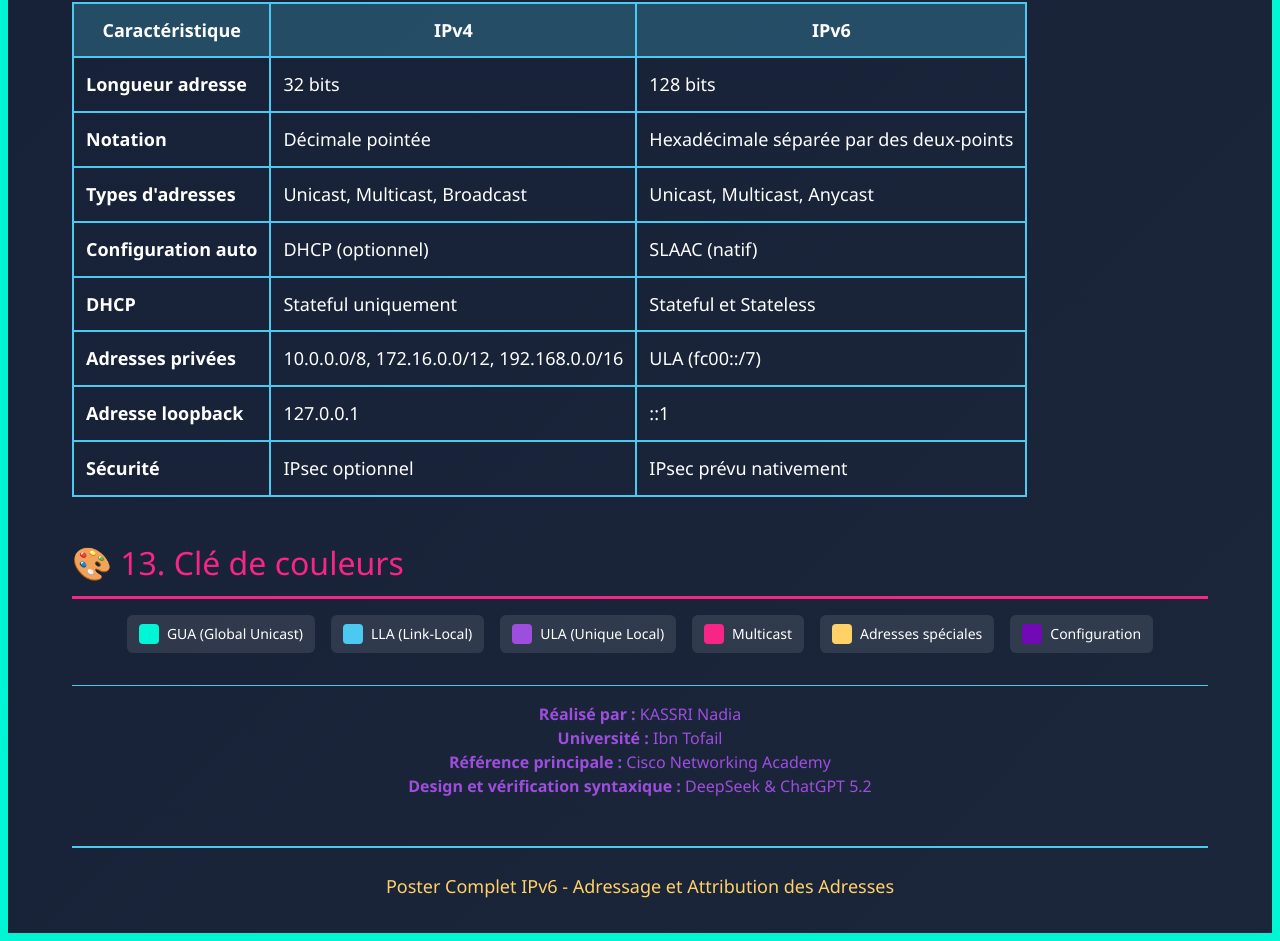
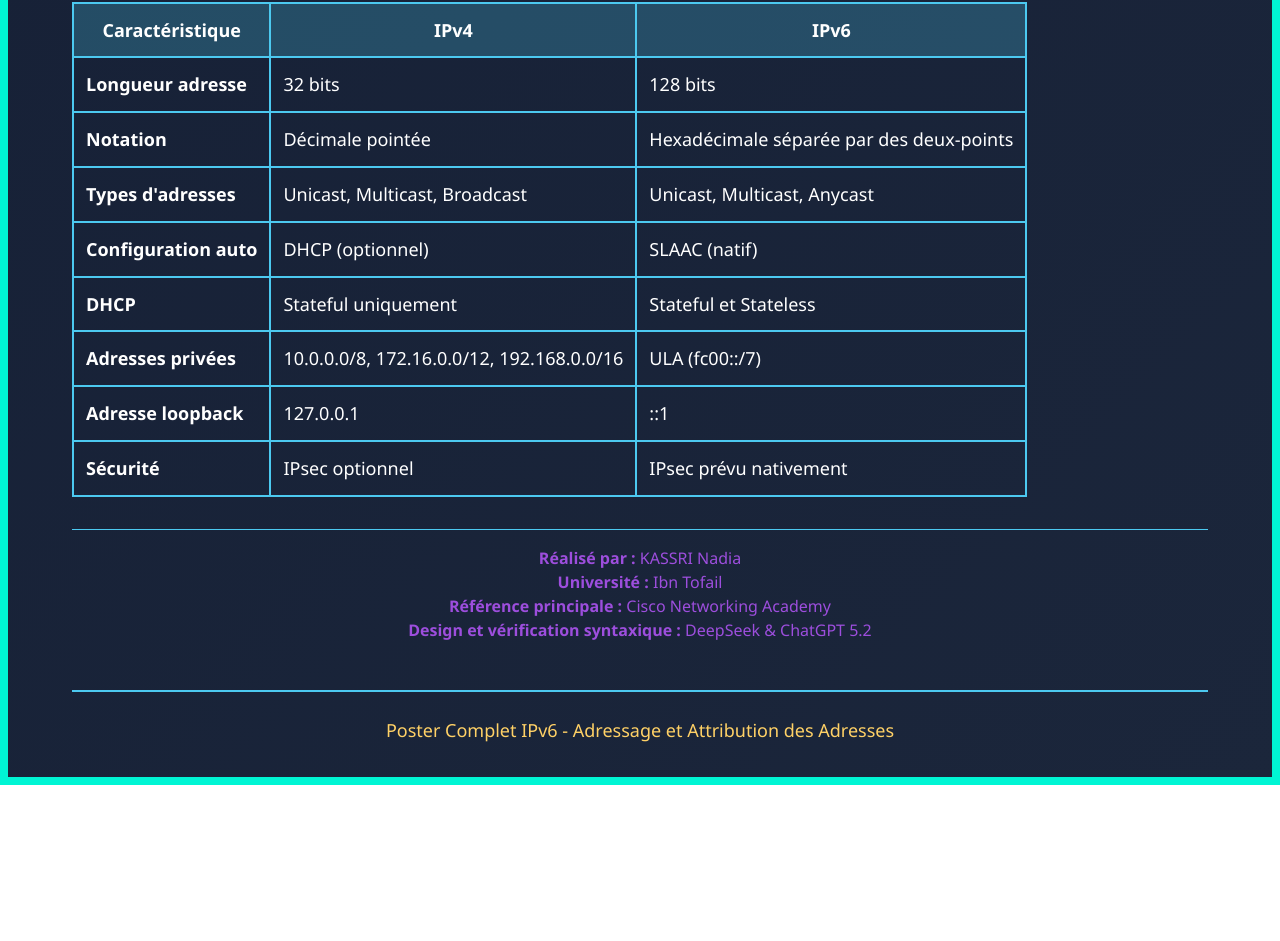
Before and after one commit to kassrinadia-cell/poster-ipv6, a plain HTML site: page index.html in a window 1280 px wide. Shown: the part 6302-7243 px from the top of the page. After the commit the page ends 7087 px from the top, so only its background shows below. Drawn offline with Linux system fonts and the light colour scheme.

Commit message:
Update index.html

```diff
--- a/index.html
+++ b/index.html
@@ -711,38 +711,6 @@ Change périodiquement<br>
     </table>
   </div>
 </div>
-
-<!-- CLAVES DE COULEUR -->
-<div class="section">
-  <div class="section-title">🎨 13. Clé de couleurs</div>
-  <div class="color-key">
-    <div class="color-item">
-      <div class="color-box" style="background: #00f5d4;"></div>
-      <span>GUA (Global Unicast)</span>
-    </div>
-    <div class="color-item">
-      <div class="color-box" style="background: #4cc9f0;"></div>
-      <span>LLA (Link-Local)</span>
-    </div>
-    <div class="color-item">
-      <div class="color-box" style="background: #9d4edd;"></div>
-      <span>ULA (Unique Local)</span>
-    </div>
-    <div class="color-item">
-      <div class="color-box" style="background: #f72585;"></div>
-      <span>Multicast</span>
-    </div>
-    <div class="color-item">
-      <div class="color-box" style="background: #ffd166;"></div>
-      <span>Adresses spéciales</span>
-    </div>
-    <div class="color-item">
-      <div class="color-box" style="background: #7209b7;"></div>
-      <span>Configuration</span>
-    </div>
-  </div>
-</div>
-
 <!-- CREDITS -->
 <div class="credits">
   <p><strong>Réalisé par :</strong> KASSRI Nadia</p>
```
